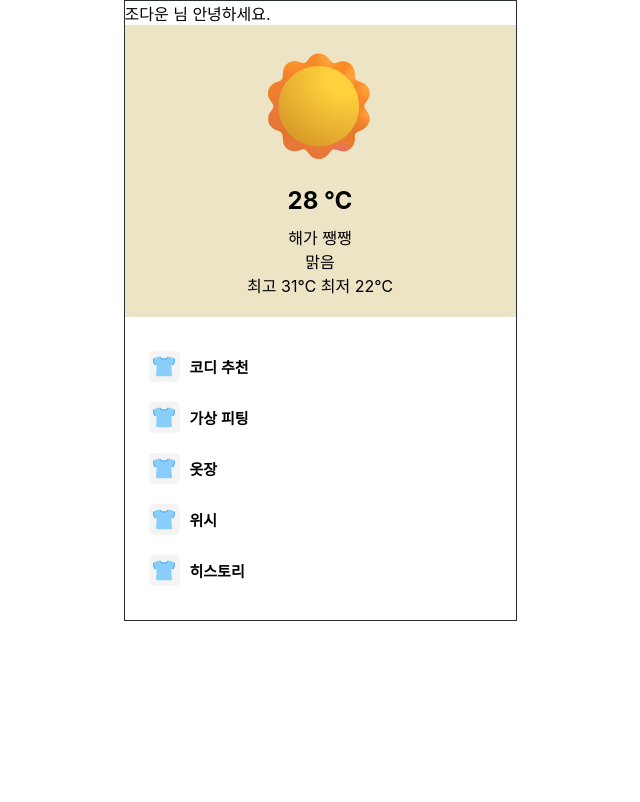
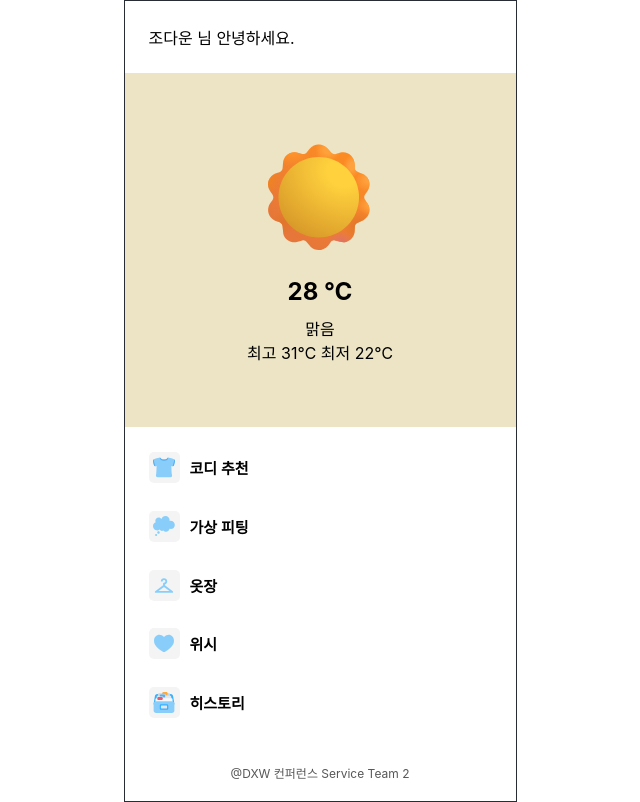
Before and after one commit to git-hubsalt/omoib-frontend, a React (Create React App) app: page / in a window 1280 px wide. Shown: the whole page, without its empty margins (320-960 px from the left). Built offline with nearby package versions, Linux system fonts and the light colour scheme; a web font is replaced by a local one.

Commit message:
feature: 메인 페이지 퍼블리싱

```diff
--- a/src/pages/MainPage/WeatherCard/WeatherCard.tsx
+++ b/src/pages/MainPage/WeatherCard/WeatherCard.tsx
@@ -1,5 +1,5 @@
 import React from 'react';
-import { WeatherContainer, TemperatureBox } from './WeatherCardStyle';
+import { WeatherContainer, TemperatureBox, InfoBox } from './WeatherCardStyle';
 import { ReactComponent as Cloud } from '../../../assets/weathers/cloud.svg';
 import { ReactComponent as Sun } from '../../../assets/weathers/sun.svg';
 import { ReactComponent as CloudRain } from '../../../assets/weathers/cloud-with-rain.svg';
@@ -8,7 +8,6 @@ import { ReactComponent as Snow } from '../../../assets/weathers/snowman.svg';
 
 interface WeatherCardProps {
   temperature: number;
-  weather: string;
   icon: React.ElementType; // 컴포넌트 타입으로 받음
   description: string;
   highTemp: number;
@@ -17,7 +16,7 @@ interface WeatherCardProps {
 
 const WeatherCard: React.FC<WeatherCardProps> = ({
                                                    temperature,
-                                                   weather,
+
                                                    icon: IconComponent, // 아이콘을 컴포넌트로 받음
                                                    description,
                                                    highTemp,
@@ -35,15 +34,16 @@ const WeatherCard: React.FC<WeatherCardProps> = ({
 
   return (
     <WeatherContainer backgroundColor={getBackgroundColor()}>
+      <InfoBox>
         <div style={{ fontSize: '40px' }}>
           <IconComponent /> {/* 전달된 컴포넌트를 렌더링 */}
         </div>
         <TemperatureBox>
           {temperature} ℃
         </TemperatureBox>
-      <div>{weather}</div>
         <div>{description}</div>
         <div>최고 {highTemp}℃ 최저 {lowTemp}℃</div>
+      </InfoBox>
     </WeatherContainer>
   );
 };
--- a/src/pages/MainPage/WeatherCard/WeatherCardStyle.tsx
+++ b/src/pages/MainPage/WeatherCard/WeatherCardStyle.tsx
@@ -7,12 +7,15 @@ interface WeatherContainerProps {
 
 export const WeatherContainer = styled.div<WeatherContainerProps>`
     display: flex;
+    justify-content: center;
     align-items: center;
     flex-direction: column;;
-    padding: 20px 0;
+    padding: 30px 20px;
     text-align: center;
-    width: 100%;
     background-color: ${(props) => props.backgroundColor};
+    max-height : 300px;
+    height: 100%;
+
 `;
 
 export const TemperatureBox = styled.div`
@@ -20,3 +23,6 @@ export const TemperatureBox = styled.div`
   font-weight: bold;
   margin: 10px 0;
 `;
+
+export const InfoBox : any = styled.div`
+`;
--- a/src/pages/MainPage/index.tsx
+++ b/src/pages/MainPage/index.tsx
@@ -2,31 +2,38 @@ import WeatherCard from '../MainPage/WeatherCard/WeatherCard';
 import MainList from './MainList/MainList';
 import { ReactComponent as Cloud } from '../../assets/weathers/cloud.svg'
 import { ReactComponent as Sun } from '../../assets/weathers/sun.svg'
-import styled from 'styled-components';
-import { PageLayout, MainListWrapper } from './style';
+import { PageLayout, MainListWrapper, ProfileBox, TextBox } from './style';
 import { ReactComponent as TshirtIcon } from '../../assets/main/t-shirt.svg'
-
+import { ReactComponent as BubbleIcon} from '../../assets/main/bubble.svg';
+import { ReactComponent as ClosetIcon } from '../../assets/main/closet.svg';
+import { ReactComponent as WishIcon } from '../../assets/main/heart.svg';
+import { ReactComponent as HistoryIcon } from '../../assets/main/file-box.svg';
 
 
 export default function MainPage() {
   return (
     <PageLayout>
-      <p>조다운 님 안녕하세요.</p>
+      <ProfileBox>
+        <p>조다운 님 안녕하세요.</p>
+      </ProfileBox>
       <WeatherCard
         temperature={28}
-        weather="해가 쨍쨍"
-        icon={Sun} // 아이콘 컴포넌트 자체를 전달
+        icon={Sun}
         description="맑음"
         highTemp={31}
         lowTemp={22}
       />
       <MainListWrapper>
         <MainList icon={<TshirtIcon />} text="코디 추천" />
-        <MainList icon={<TshirtIcon />} text="가상 피팅" />
-        <MainList icon={<TshirtIcon />} text="옷장" />
-        <MainList icon={<TshirtIcon />} text="위시" />
-        <MainList icon={<TshirtIcon />} text="히스토리" />
+        <MainList icon={<BubbleIcon />} text="가상 피팅" />
+        <MainList icon={<ClosetIcon/>} text="옷장" />
+        <MainList icon={<WishIcon />} text="위시" />
+        <MainList icon={<HistoryIcon />} text="히스토리" />
       </MainListWrapper>
+
+      <TextBox>
+        <p>@DXW 컨퍼런스 Service Team 2</p>
+      </TextBox>
     </PageLayout>
   )
 }
--- a/src/pages/MainPage/style.tsx
+++ b/src/pages/MainPage/style.tsx
@@ -1,12 +1,30 @@
 import styled from 'styled-components';
 
 export const PageLayout = styled.div`
-  border-color: #282c34;
+    height: 100vh;
+    border-color: #282c34;
     border-style: solid;
     border-width: 1px;
+    display: flex;
+    flex-direction: column;
+    justify-content: space-between;
 `;
 
 export const MainListWrapper = styled.div`
-    padding: 24px;
-  gap:10px;
-  `;
+    padding: 12px 24px;
+    display: grid;
+    flex-direction: column;
+    max-height:364px;
+    height:100%;
+`;
+
+export const ProfileBox = styled.div`
+  padding: 24px;
+`;
+
+export const TextBox = styled.div`
+    text-align: center;
+    font-size: 12px;
+    color: #575757;
+    padding: 20px;
+;`
```
Lines whose indentation alone changed are shown as unchanged.
